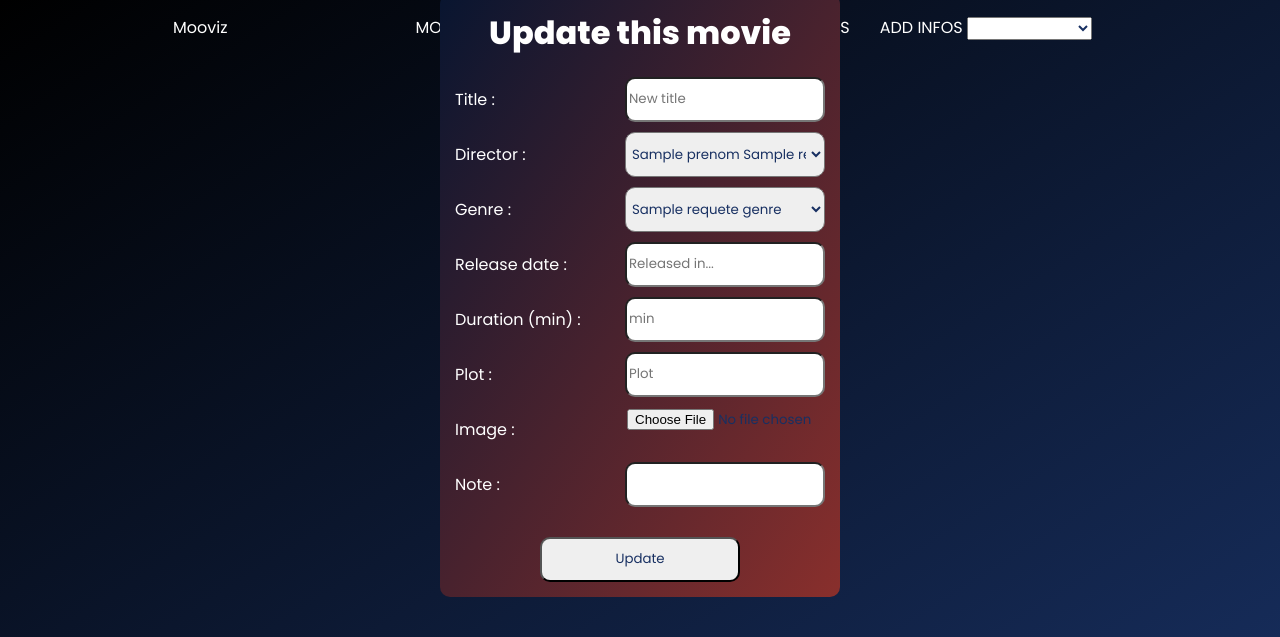
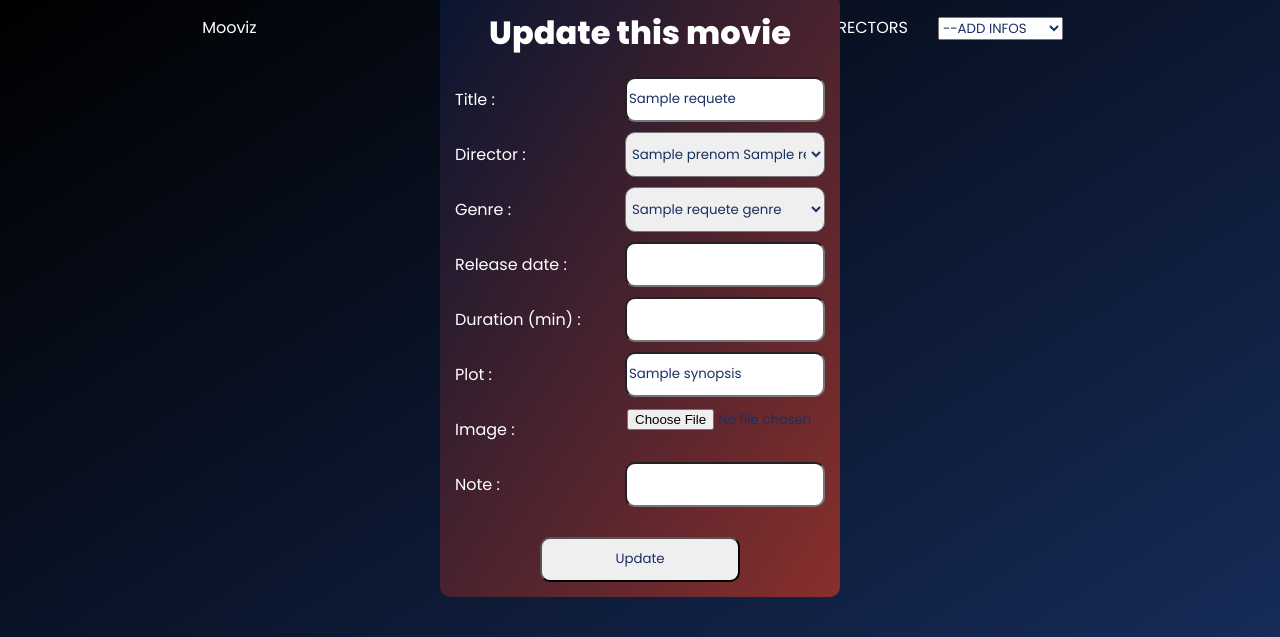
Before and after one commit to davinahouquet/Cinema-PDO, a PHP site: template view/Film/viewUpdateFilm.php in a window 1280 px wide. Shown: the top 637 px of the page. Run offline with PHP 8.4, Linux system fonts and the light colour scheme; the template is opened without the code that fills it: most values are stand-ins (such as "Sample title", 1, 10 or a date in 2020).

Commit message:
Update film function OK

```diff
--- a/view/Film/viewUpdateFilm.php
+++ b/view/Film/viewUpdateFilm.php
@@ -3,6 +3,7 @@
 ob_start();
 
 $film = $requete->fetch();
+// var_dump($film);die;
 ?>
 
 <div class="container-form">
@@ -13,7 +14,7 @@ $film = $requete->fetch();
 
     <div class="form-input">
         <label for="titre">Title :</label>
-        <input name="titre" id="titre" type="text" placeholder="New title" required>
+        <input name="titre" id="titre" type="text" placeholder="New title" required value='<?= $film["titre"] ?>'>
     </div>
     <div class="form-input">
         <label for="realisateur">Director :</label>
@@ -33,7 +34,7 @@ $film = $requete->fetch();
     <div class="form-input">
         <label>Genre :</label>
 
-        <select name="genre" placeholder="Genre" class="select">
+        <select name="genre" class="select">
 
             <?php
 
@@ -50,23 +51,23 @@ $film = $requete->fetch();
 
     <div class="form-input">
         <label>Release date :</label>
-        <input name="anneeSortie" id="dateSortie" type="number" placeholder="Released in..." min="1" max="3000" required>
+        <input name="anneeSortie" id="dateSortie" type="number" min="1" max="3000" required value='<?= $film["anneeSortie"] ?>'>
     </div>
     <div class="form-input">
         <label>Duration (min) :</label>
-        <input name="duree" id="duree" type="number" min="1" placeholder="min"  required>
+        <input name="duree" id="duree" type="number" min="1" value='<?= $film["duree"] ?>' required>
     </div>
     <div class="form-input">
         <label>Plot :</label>
-        <input name="synopsis" id="synopsis" type="text" placeholder="Plot"  required>
+        <input name="synopsis" id="synopsis" type="text" value='<?= $film["synopsis"] ?>'  required>
     </div>
     <div class="form-input">
         <label>Image :</label>
-        <input name="affiche" id="affiche" type="file" placeholder="Download a file"  required>
+        <input name="affiche" id="affiche" type="file" value='<?= $film["affiche"] ?>' required>
     </div>
     <div class="form-input">
         <label for="note">Note :</label>
-        <input type="number" name="note" id="note" min="1" max="5"  required>
+        <input type="number" name="note" id="note" min="1" max="5"  value='<?= $film["note"] ?>'required>
 
 
     </div>
--- a/view/template.php
+++ b/view/template.php
@@ -29,9 +29,9 @@
                 <li><a href="index.php?action=listRoles">ROLES</a></li>
                 <li><a href="index.php?action=listActors">ACTORS</a></li>
                 <li><a href="index.php?action=listDirectors">DIRECTORS</a></li>
-                <li>ADD INFOS
+                <li>
                     <select onchange="location = this.value;">
-                        <option></option>
+                        <option>--ADD INFOS</option>
                         <option value="index.php?action=getAddFilm">ADD MOVIES</option>
                         <option value="index.php?action=getAddGenre">ADD GENRES</option>
                         <option value="index.php?action=getAddRole">ADD ROLES</option>
```
Also changed, not shown: controller/CinemaController.php (+7 -2 lines).
